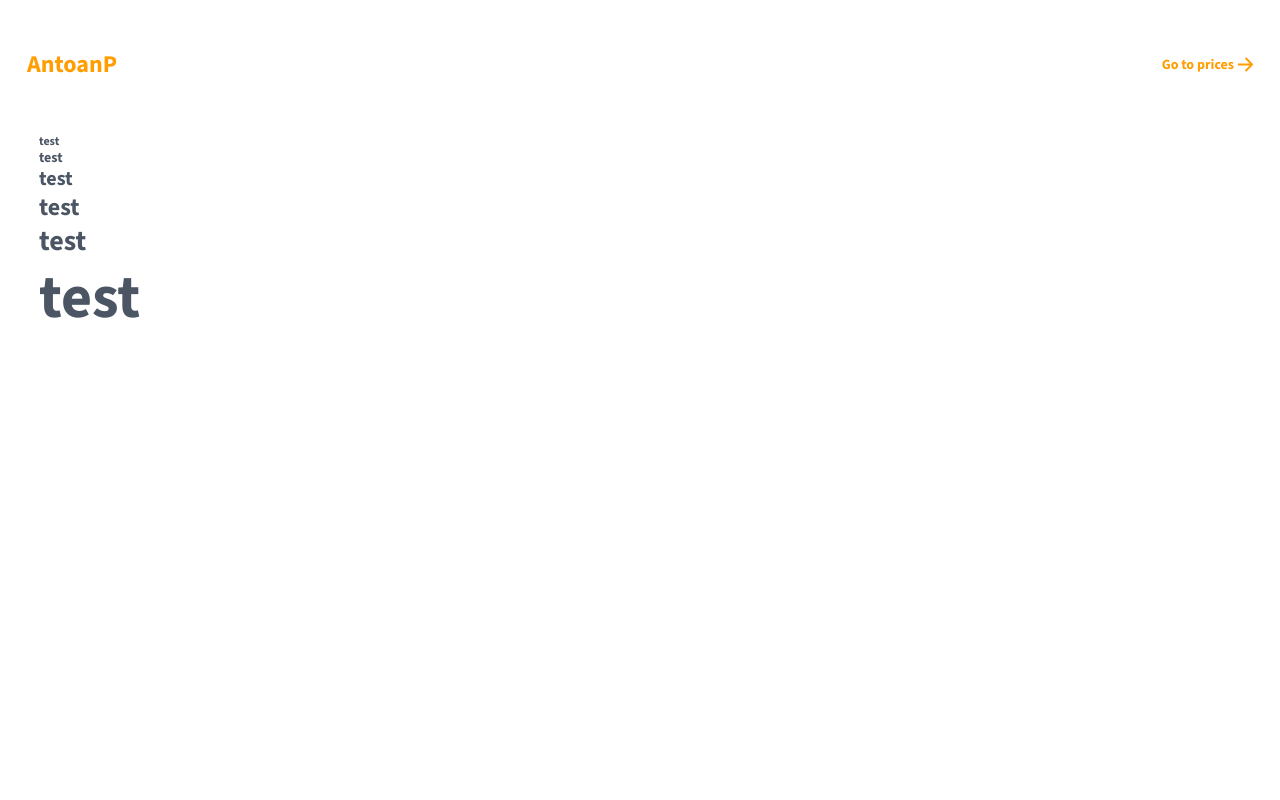
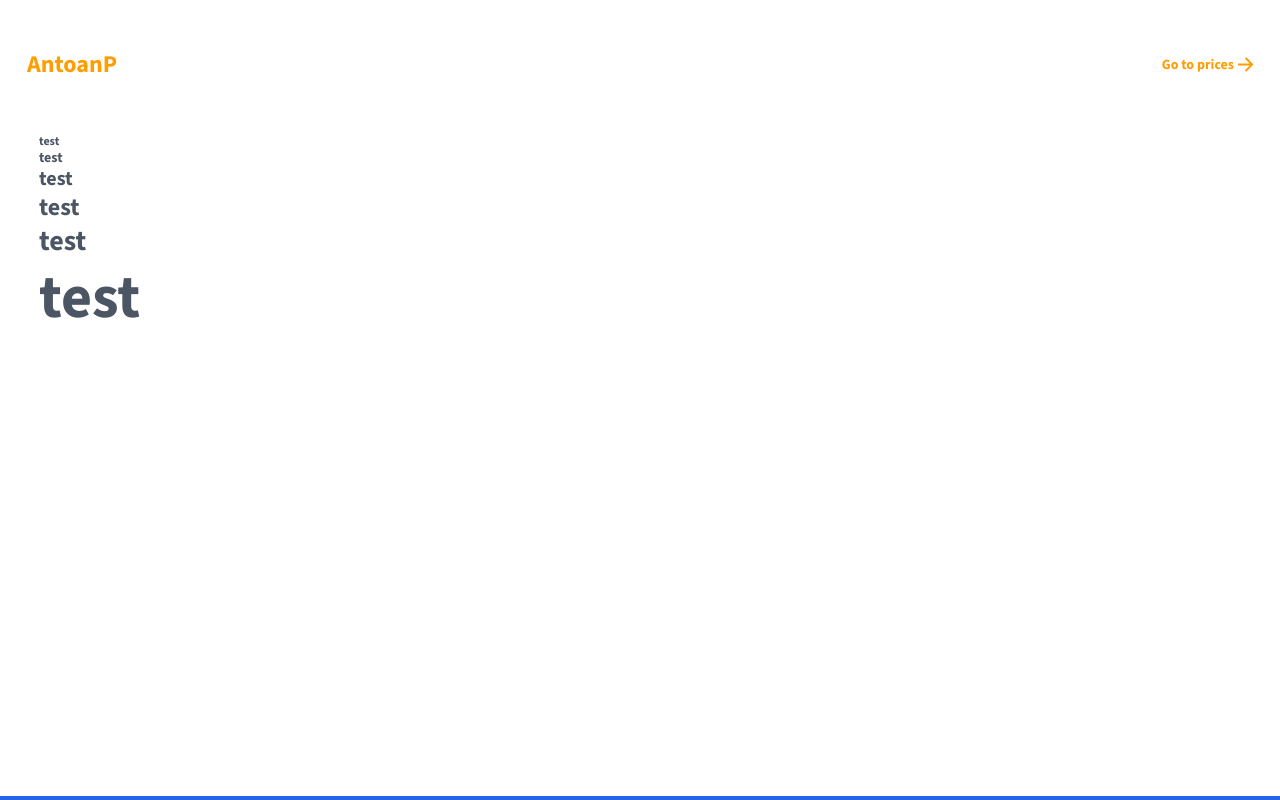
Before and after one commit to antoanparashkevov/antoanp-nextjs, a Next.js app in the folder frontend/: page / in a window 1280 px wide. Built offline with nearby package versions, Linux system fonts and the light colour scheme.

Commit message:
Create a footer

```diff
--- a/frontend/src/app/layout.tsx
+++ b/frontend/src/app/layout.tsx
@@ -25,15 +25,15 @@ export default function RootLayout({
 
   return (
     <html lang="en" className={`${source_sans_3.variable} font-sans`}>
-      <body className='container min-w-[360px] w-full min-h-screen flex flex-col text-main text-base'>
-        <header className="flex w-full min-h-[130px] mb-1">
+      <body className='min-w-[360px] w-full min-h-screen flex flex-col text-main text-base'>
+        <header className="container flex w-full min-h-[130px] mb-1">
           <TheHeader />
         </header>
-        <main>
+        <main className='container flex flex-col flex-grow justify-start items-center'>
           {children}
         </main>
-        <footer>
-
+        <footer className='min-h-[90px] flex items-end'>
+          <span className='block w-full h-1 bg-blue-600'></span>
         </footer>
       </body>
     </html>
```
